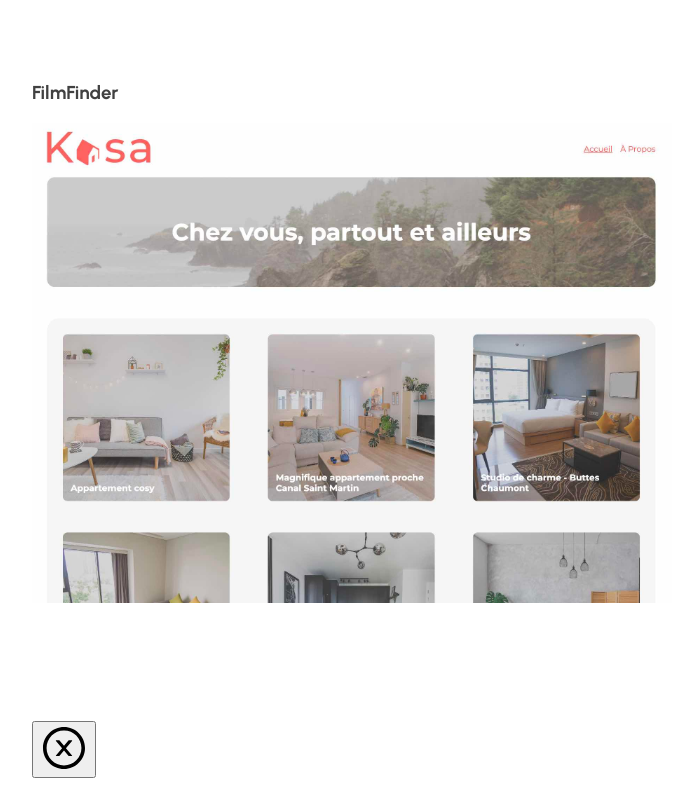
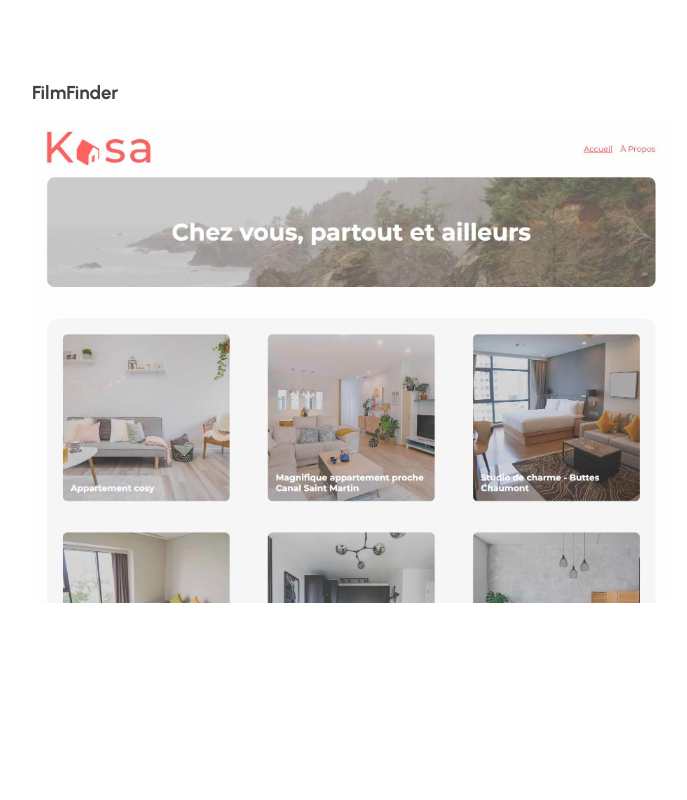
Before and after one commit to Matt-Fr/portfolio, a React (Create React App) app: page /projects in a window 1280 px wide. Shown: the part 695-1495 px from the top of the page, without its empty margins (0-687 px from the left). After the commit the page ends 1416 px from the top, so only its background shows below. Built offline with nearby package versions, Linux system fonts and the light colour scheme.

Commit message:
fixed the prob of closing modal

```diff
--- a/src/components/ModalProject.js
+++ b/src/components/ModalProject.js
@@ -9,7 +9,11 @@ const ModalProject = () => {
   console.log(title);
 
   return (
-    <div className={openModal ? "modalProject openModal" : "ModalProject"}>
+    <div
+      className={
+        openModal ? "modalProject openModal" : "ModalProject closeModal"
+      }
+    >
       <button
         onClick={() => {
           setOpenModal(false);
--- a/src/index.scss
+++ b/src/index.scss
@@ -78,21 +78,22 @@ body {
 
 .modalProject {
   position: fixed;
-  display: none;
   left: 50%;
   top: 50%;
   transform: translate(-50%, -50%);
   background-color: red;
   width: 0rem;
   height: 0rem;
-  flex-wrap: wrap;
-  overflow: hidden;
 }
 .openModal {
   width: 30rem;
   height: 40rem;
 }
 
+.closeModal {
+  display: none;
+}
+
 .closeIcon {
   width: 3rem;
   height: 3rem;
```
